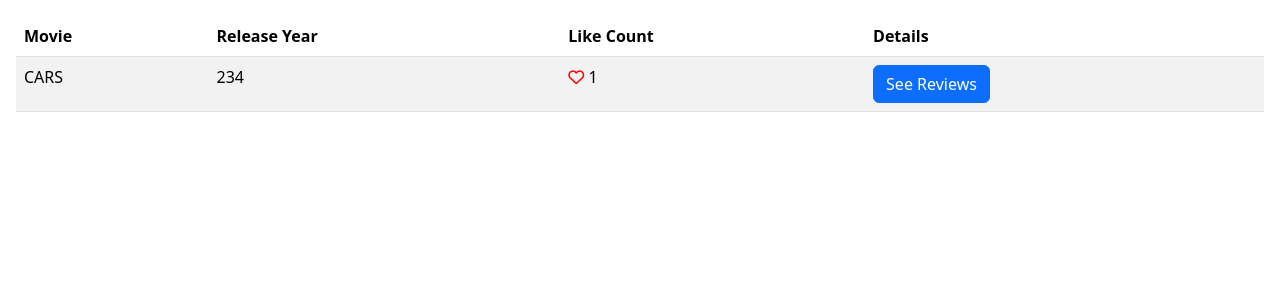
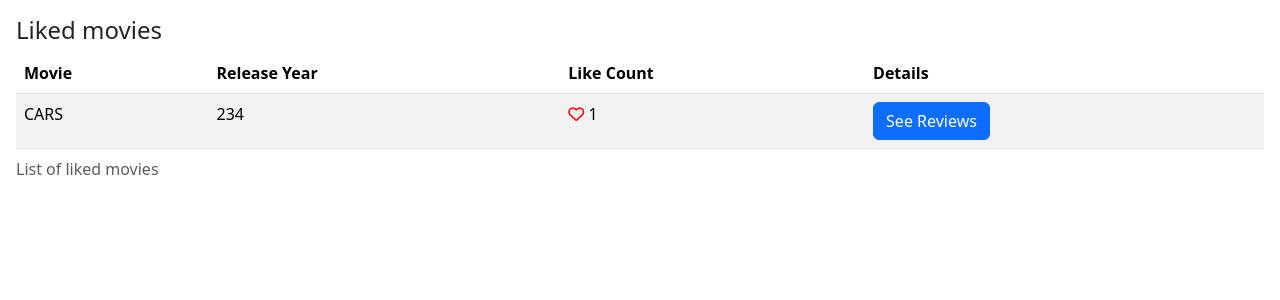
Before and after one commit to chrischiux/Movie-Review, a Flask app: template app/templates/index.html in a window 1280 px wide. Shown: the part 56-356 px from the top of the page. Run offline with Flask 3, Linux system fonts and the light colour scheme; the template is opened without the code that fills it: values that come from a table or form of the project are taken from there, others are empty.

Commit message:
refactored index.html to show page title dynamicc

```diff
--- a/app/templates/index.html
+++ b/app/templates/index.html
@@ -4,9 +4,18 @@
 <script src="{{ url_for('static', filename='like_button.js') }}"></script>
 
 <section>
+    {% if route == "home" %}
+    <h1>Home</h1>
+    {% else %}
+    <h1>Liked movies</h1>
+    {% endif %}
 <div class="table-responsive">
     <table class="table table-striped table-responsive">
-        <caption>{{table_caption}}</caption>
+        {% if route == "home" %}
+        <caption>List of all movies</caption>
+        {% else %}
+        <caption>List of liked movies</caption>
+        {% endif %}
         <thead>
             <tr>
             <th scope="col">Movie</th>
--- a/app/views.py
+++ b/app/views.py
@@ -38,7 +38,7 @@ def index():
 
     movie_list = Movies.query.order_by(desc(Movies.year)).all()
 
-    return render_template('index.html', movies=movie_list, title='Home', table_caption='List of all movies', user=current_user)
+    return render_template('index.html', movies=movie_list, title='Home', route='home', user=current_user)
 
 
 @app.route('/liked')
```
